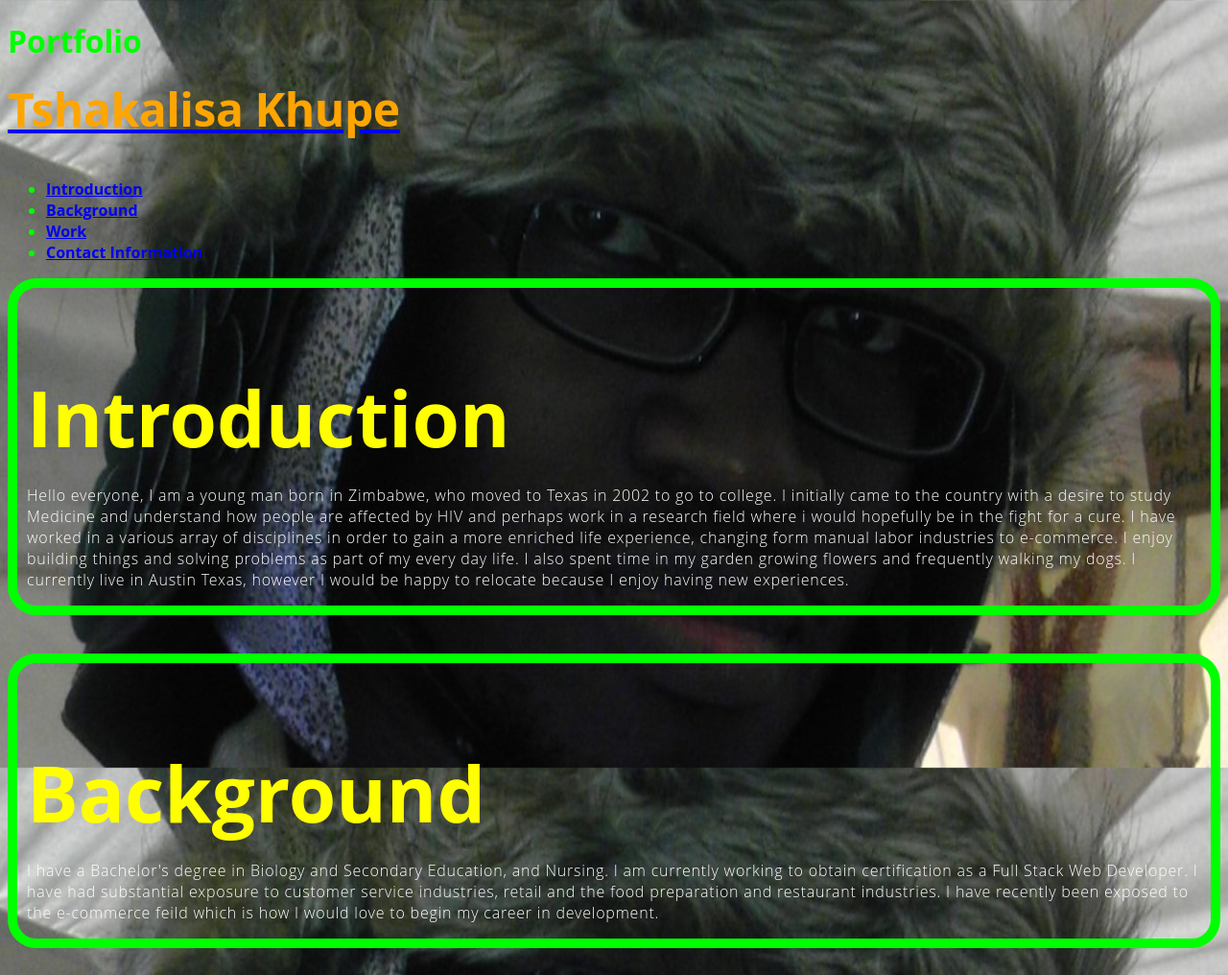
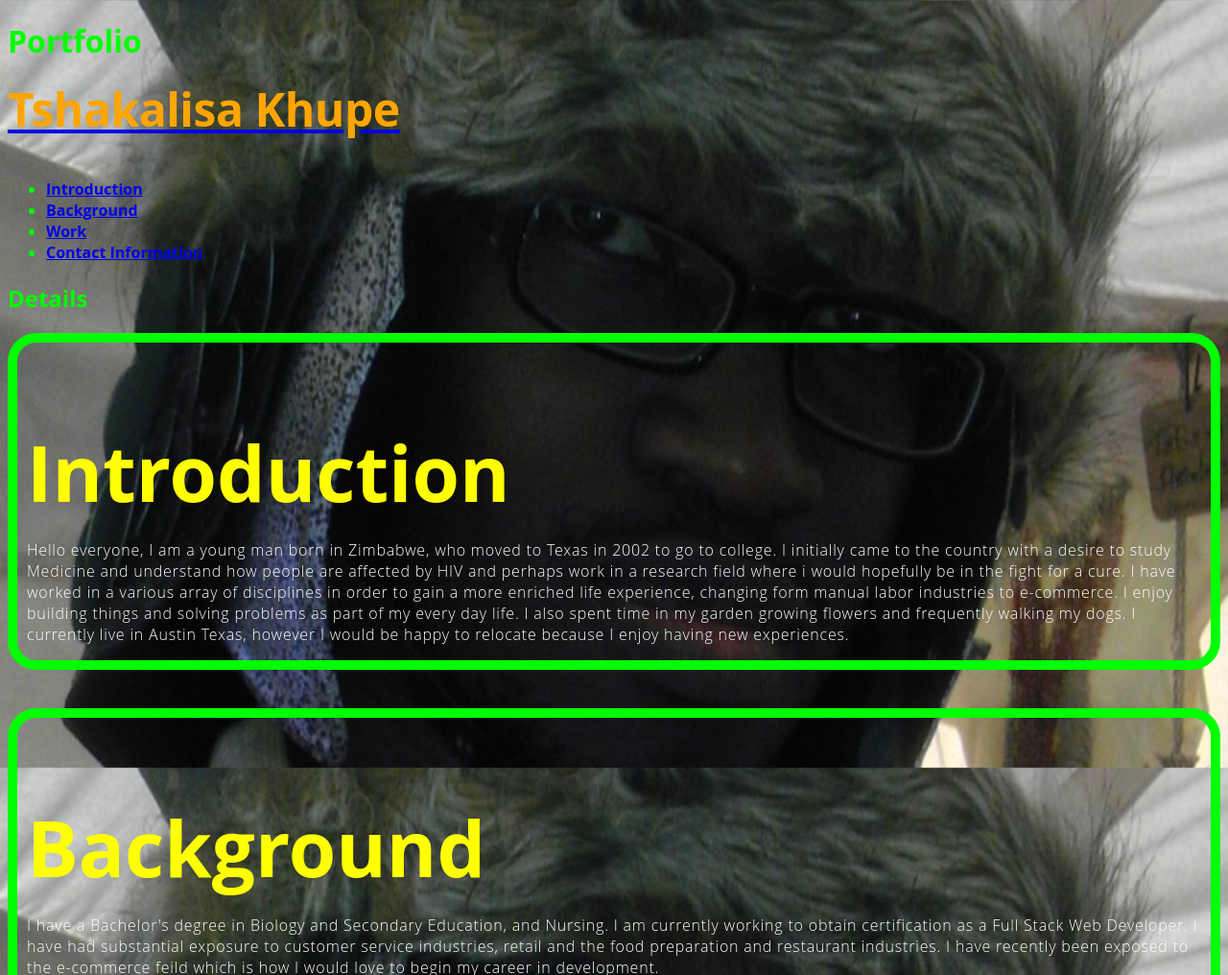
Before and after one commit to tkhupe/portfolio, a plain HTML site: page index.html in a window 1280 px wide. Shown: the top 1016 px of the page at 96% size. Drawn offline with Linux system fonts and the light colour scheme.

Commit message:
added section header

```diff
--- a/css/style.css
+++ b/css/style.css
@@ -17,6 +17,9 @@ body {
 .heading, .header
  {
   text-align: left justify;
+}
+.details h2 {
+  color: var(--ft-color)
 }
 span[data-desc] {
   position: relative;
--- a/index.html
+++ b/index.html
@@ -25,7 +25,7 @@
     </nav>
   </header>
   <main>
-    <section class="details">
+    <section class="details"><h2>Details</h2>
       <div class="flexbox-container"></div>
       <section id="Introdution" class="Introduction">
         <div class="flexbox-item flexbox-item-1">
```
